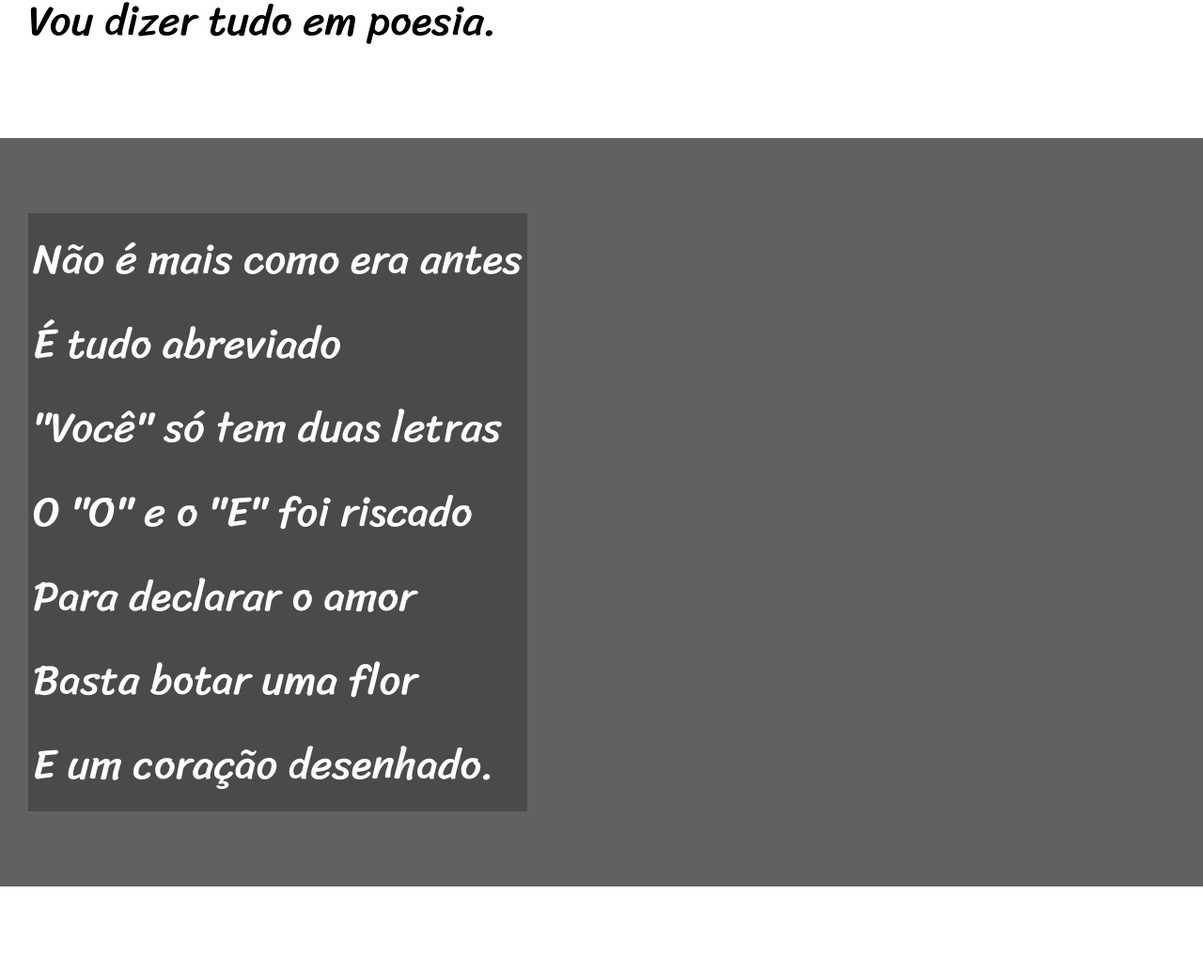
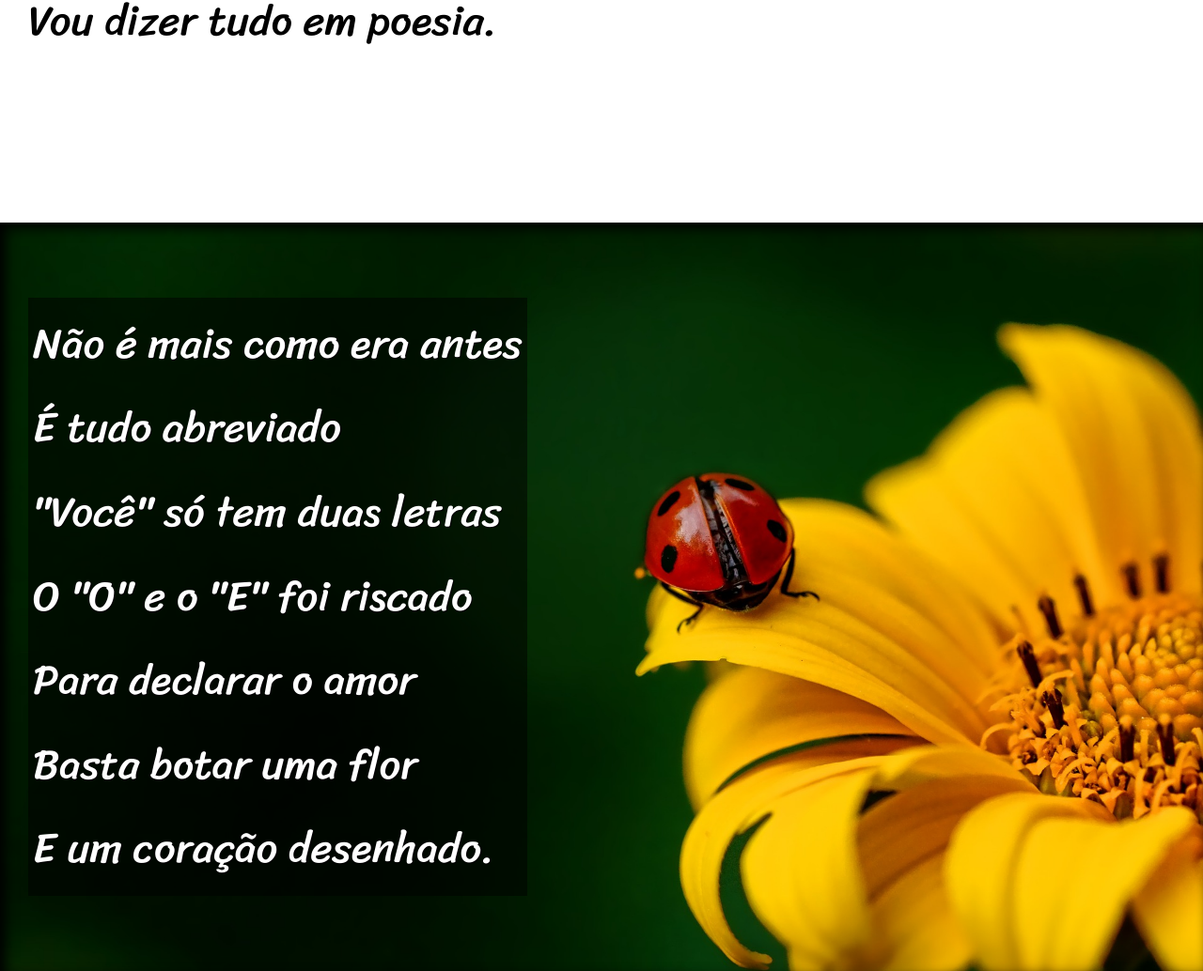
Before and after one commit to Victorfxc/HTML-CSS, a plain HTML site: page desafios/d012/index.html in a window 1280 px wide. Shown: the part 900-1934 px from the top of the page at 94% size. Drawn offline with Linux system fonts and the light colour scheme.

Commit message:
finalizando o desafio

```diff
--- a/desafios/d012/index.html
+++ b/desafios/d012/index.html
@@ -28,7 +28,7 @@
 
 
 
-    <section class="imagem">
+    <section class="imagem" id="img01">
         <p>
             Não é mais como era antes <br>
             É tudo abreviado <br>
@@ -67,7 +67,7 @@
 
 
 
-    <section class="imagem">
+    <section class="imagem" id="img02">
         <p>
             Tenho saudade das cartas <br>
             Escritas com a própria mão <br>
--- a/desafios/d012/style.css
+++ b/desafios/d012/style.css
@@ -37,8 +37,11 @@ header a, footer a {
     text-decoration: none;
     font-weight: bolder;
 }
-header a:hover footer a:hover{
+header a:hover, footer a:hover{
     text-decoration: underline;
+}
+header a:hover{
+    text-decoration: u;
 }
 section{
     padding-top: 10vh;
@@ -48,6 +51,9 @@ section{
     font-family: var(--fonte3);
     font-size: 3.5vw;
 }
+section > p {
+    padding-bottom: 2em;
+}
 section.normal{
     background-color: white;
     color: black;
@@ -55,11 +61,27 @@ section.normal{
 section.imagem{
     background-color: rgb(98, 97, 97);
     color: white;
+    box-shadow: inset 6px 6px 13px 0px black;
+    background-size: cover;
+    background-attachment: fixed;
 }
 section.imagem > P{
-    background-color: rgba(0, 0, 0, 0.234);
+    background-color: rgba(0, 0, 0, 0.514);
     display: inline-block;
     padding: 5px;
+    text-shadow: 1px 1px 0px black;
+
+
+}
+section#img01{
+    background-image: url(imagens/background001.jpg);
+    background-position: right center;
+
+
+}
+section#img02{
+    background-image: url(imagens/background002.jpg);
+
 }
 footer{
     background-color: black;
```
